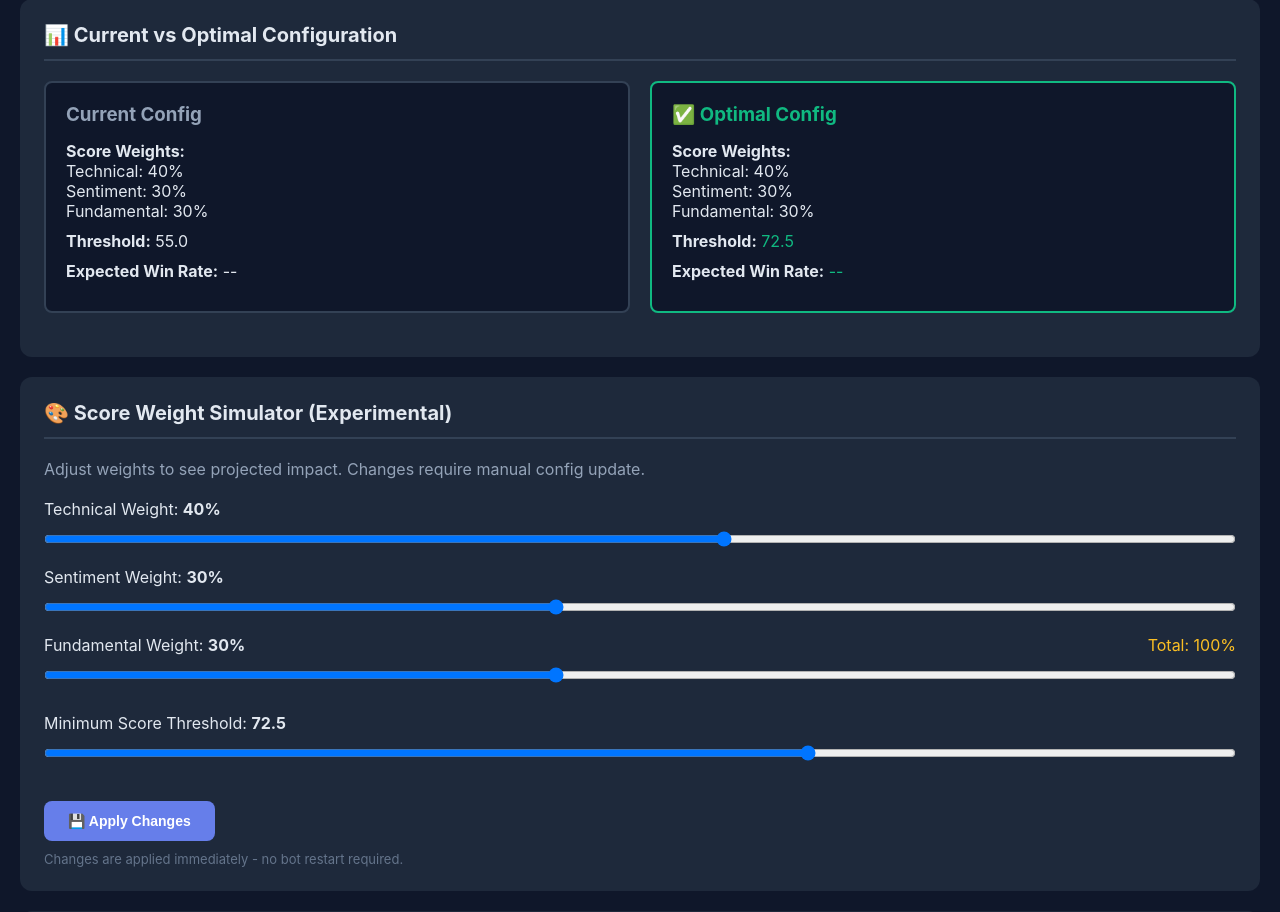
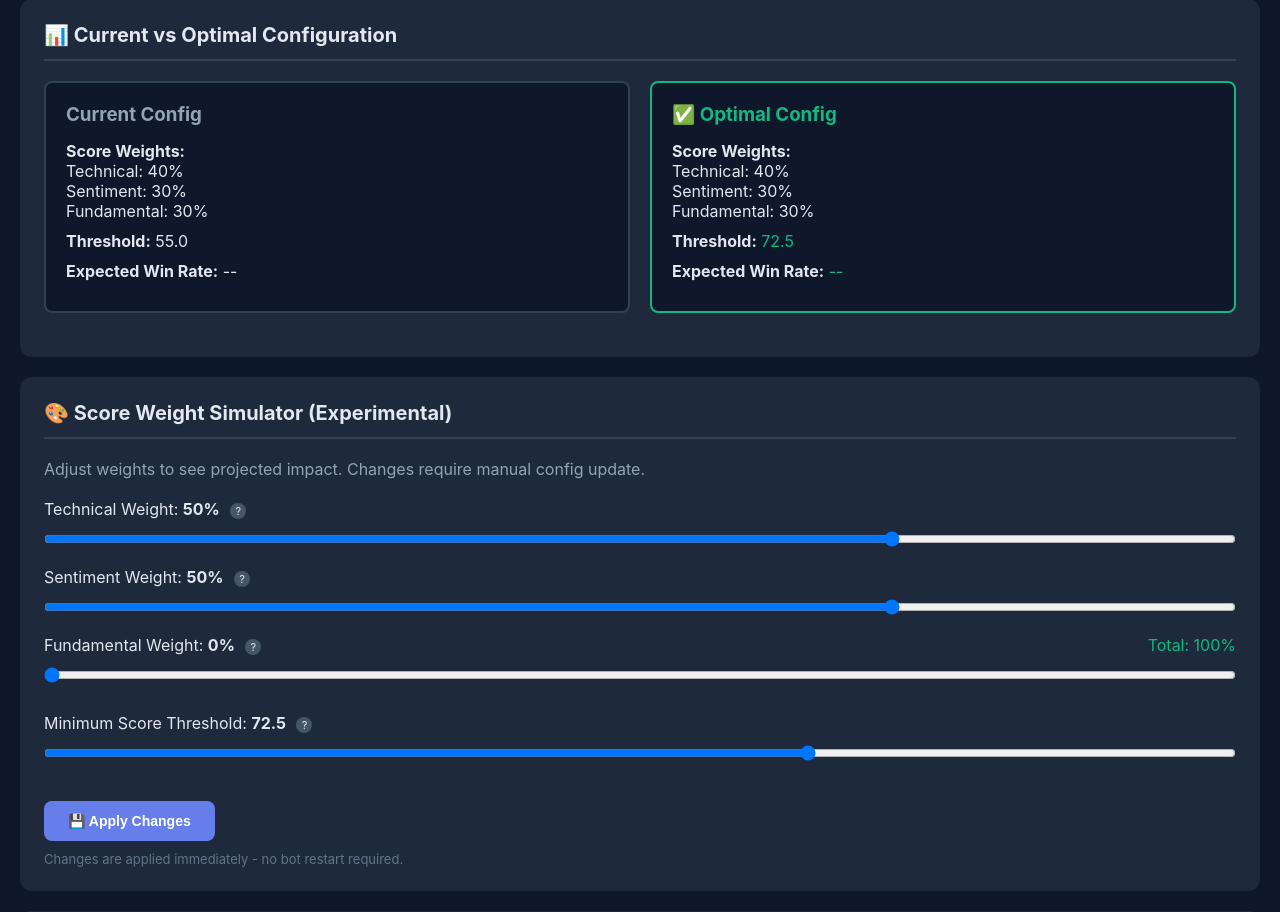
Before and after one commit to ekl254/ai_trader, a Flask app: page /optimizer in a window 1280 px wide. Shown: the part 458-1370 px from the top of the page. Run offline with Flask 3, Linux system fonts and the light colour scheme.

Commit message:
feat: add hover tooltips with explanations for optimizer weight sliders
- Add ? icons next to each slider label with detailed descriptions
- Technical: RSI, moving averages, volume signals
- Sentiment: News-based scoring and momentum
- Fundamental: P/E ratio, earnings, value metrics
- Threshold: Trade quantity vs quality trade-off
- Load current config values into sliders on page load

```diff
--- a/web/templates/optimizer.html
+++ b/web/templates/optimizer.html
@@ -38,6 +38,10 @@
         .slider-label { display: flex; justify-content: space-between; margin-bottom: 8px; }
         .slider { width: 100%; height: 8px; border-radius: 5px; background: #334155; outline: none; }
         .slider::-webkit-slider-thumb { appearance: none; width: 20px; height: 20px; border-radius: 50%; background: #667eea; cursor: pointer; }
+        .info-icon { display: inline-block; width: 16px; height: 16px; background: #475569; color: #e2e8f0; border-radius: 50%; text-align: center; line-height: 16px; font-size: 11px; margin-left: 6px; cursor: help; position: relative; }
+        .tooltip { visibility: hidden; position: absolute; bottom: 125%; left: 50%; transform: translateX(-50%); background: #1e293b; color: #e2e8f0; padding: 12px 16px; border-radius: 8px; font-size: 13px; width: 280px; z-index: 100; box-shadow: 0 4px 12px rgba(0,0,0,0.4); border: 1px solid #334155; line-height: 1.5; font-weight: normal; }
+        .tooltip::after { content: ''; position: absolute; top: 100%; left: 50%; margin-left: -6px; border-width: 6px; border-style: solid; border-color: #1e293b transparent transparent transparent; }
+        .info-icon:hover .tooltip { visibility: visible; }
         .recommendation { background: #1e293b; padding: 15px; border-left: 4px solid #667eea; margin: 10px 0; border-radius: 4px; }
         .recommendation.high { border-left-color: #ef4444; }
         .recommendation.medium { border-left-color: #fbbf24; }
@@ -144,21 +148,33 @@
 
                 <div class="slider-container">
                     <div class="slider-label">
-                        <span>Technical Weight: <strong id="tech-weight-val">40%</strong></span>
+                        <span>Technical Weight: <strong id="tech-weight-val">40%</strong>
+                            <span class="info-icon">?
+                                <span class="tooltip"><strong>Technical Analysis</strong><br>Based on price patterns, RSI, moving averages, and volume. Higher weight = more emphasis on chart signals. Best for momentum-driven markets.</span>
+                            </span>
+                        </span>
                     </div>
                     <input type="range" min="0" max="70" value="40" class="slider" id="tech-weight">
                 </div>
 
                 <div class="slider-container">
                     <div class="slider-label">
-                        <span>Sentiment Weight: <strong id="sent-weight-val">30%</strong></span>
+                        <span>Sentiment Weight: <strong id="sent-weight-val">30%</strong>
+                            <span class="info-icon">?
+                                <span class="tooltip"><strong>News Sentiment</strong><br>Based on recent news articles and their positive/negative tone. Higher weight = more reactive to news events. Good for catching momentum from headlines.</span>
+                            </span>
+                        </span>
                     </div>
                     <input type="range" min="0" max="70" value="30" class="slider" id="sent-weight">
                 </div>
 
                 <div class="slider-container">
                     <div class="slider-label">
-                        <span>Fundamental Weight: <strong id="fund-weight-val">30%</strong></span>
+                        <span>Fundamental Weight: <strong id="fund-weight-val">30%</strong>
+                            <span class="info-icon">?
+                                <span class="tooltip"><strong>Fundamental Analysis</strong><br>Based on P/E ratio, earnings growth, and company financials. Higher weight = more focus on value metrics. Best for longer-term positions.</span>
+                            </span>
+                        </span>
                         <span id="weight-sum" class="warning">Total: 100%</span>
                     </div>
                     <input type="range" min="0" max="70" value="30" class="slider" id="fund-weight">
@@ -166,7 +182,11 @@
 
                 <div class="slider-container" style="margin-top: 30px;">
                     <div class="slider-label">
-                        <span>Minimum Score Threshold: <strong id="threshold-val">72.5</strong></span>
+                        <span>Minimum Score Threshold: <strong id="threshold-val">72.5</strong>
+                            <span class="info-icon">?
+                                <span class="tooltip"><strong>Entry Threshold</strong><br>Minimum composite score required to buy a stock. Higher = fewer but higher-quality trades. Lower = more trades but potentially lower win rate. Range: 50-85.</span>
+                            </span>
+                        </span>
                     </div>
                     <input type="range" min="50" max="85" step="2.5" value="72.5" class="slider" id="threshold-slider">
                 </div>
@@ -209,6 +229,23 @@
     </div>
 
     <script>
+        // Load current weights from API and set sliders
+        async function loadCurrentWeights() {
+            try {
+                const response = await fetch('/api/config/weights');
+                const data = await response.json();
+
+                // Set sliders to current config values
+                document.getElementById('tech-weight').value = data.weights.technical * 100;
+                document.getElementById('sent-weight').value = data.weights.sentiment * 100;
+                document.getElementById('fund-weight').value = data.weights.fundamental * 100;
+                document.getElementById('threshold-slider').value = data.threshold;
+                updateSliderValues();
+            } catch (error) {
+                console.error('Failed to load current weights:', error);
+            }
+        }
+
         async function loadOptimizer() {
             try {
                 const response = await fetch('/api/optimizer/analyze');
@@ -239,7 +276,7 @@
                 document.getElementById('total-trades').textContent = data.current_performance.total_trades;
                 document.getElementById('projected-improvement').textContent = '+' + data.projected_improvement.combined_estimate.toFixed(1) + '%';
 
-                // Current config
+                // Current config (from optimizer which reads from config)
                 const currentWeights = data.current_config.weights;
                 document.getElementById('current-tech').textContent = (currentWeights.technical * 100).toFixed(0) + '%';
                 document.getElementById('current-sent').textContent = (currentWeights.sentiment * 100).toFixed(0) + '%';
@@ -252,13 +289,6 @@
                 document.getElementById('optimal-sent').textContent = (optimalWeights.sentiment * 100).toFixed(0) + '%';
                 document.getElementById('optimal-fund').textContent = (optimalWeights.fundamental * 100).toFixed(0) + '%';
                 document.getElementById('optimal-threshold').textContent = data.optimal_config.threshold;
-
-                // Update sliders
-                document.getElementById('tech-weight').value = optimalWeights.technical * 100;
-                document.getElementById('sent-weight').value = optimalWeights.sentiment * 100;
-                document.getElementById('fund-weight').value = optimalWeights.fundamental * 100;
-                document.getElementById('threshold-slider').value = data.optimal_config.threshold;
-                updateSliderValues();
 
                 // Recommendations
                 let recHtml = '';
@@ -396,6 +426,7 @@
         document.getElementById('threshold-slider').addEventListener('input', updateSliderValues);
 
         // Load optimizer on page load
+        loadCurrentWeights();  // Load current weights into sliders first
         loadOptimizer();
 
         // Auto-refresh every 10 seconds
```
